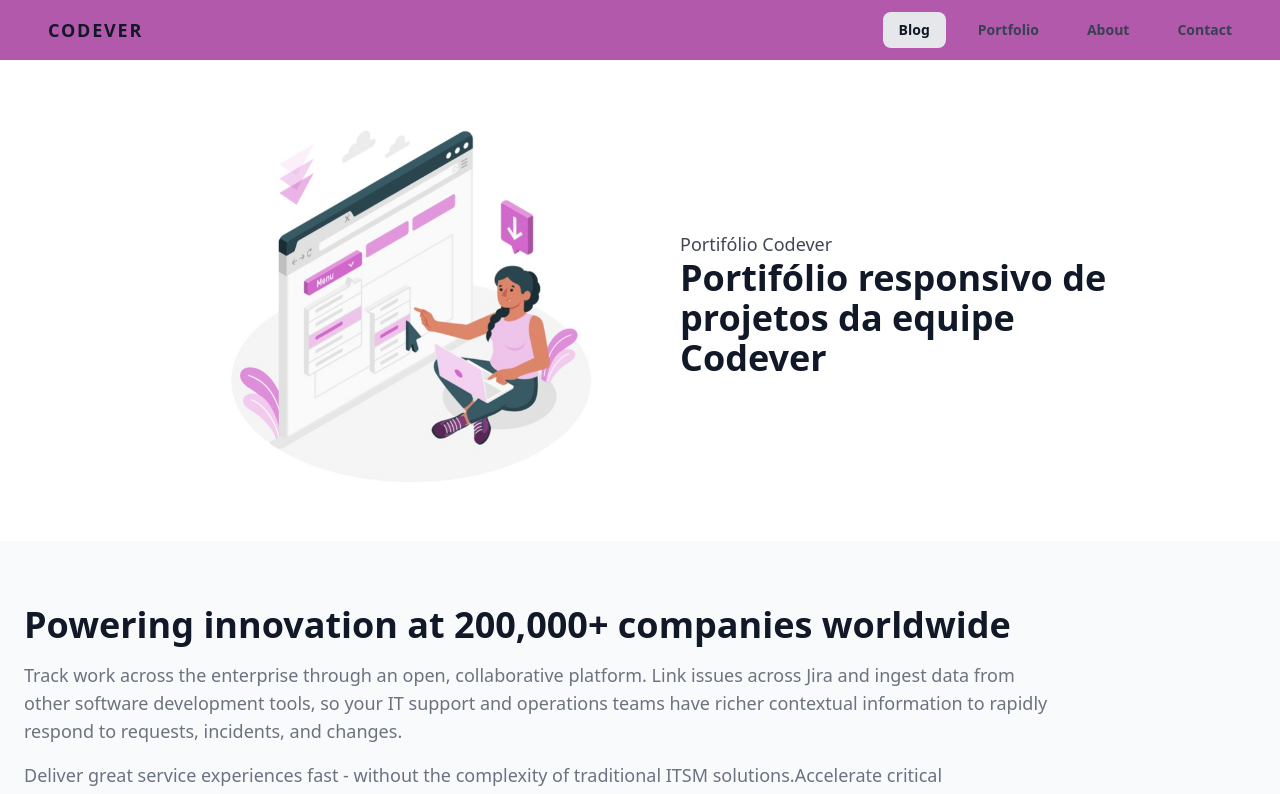
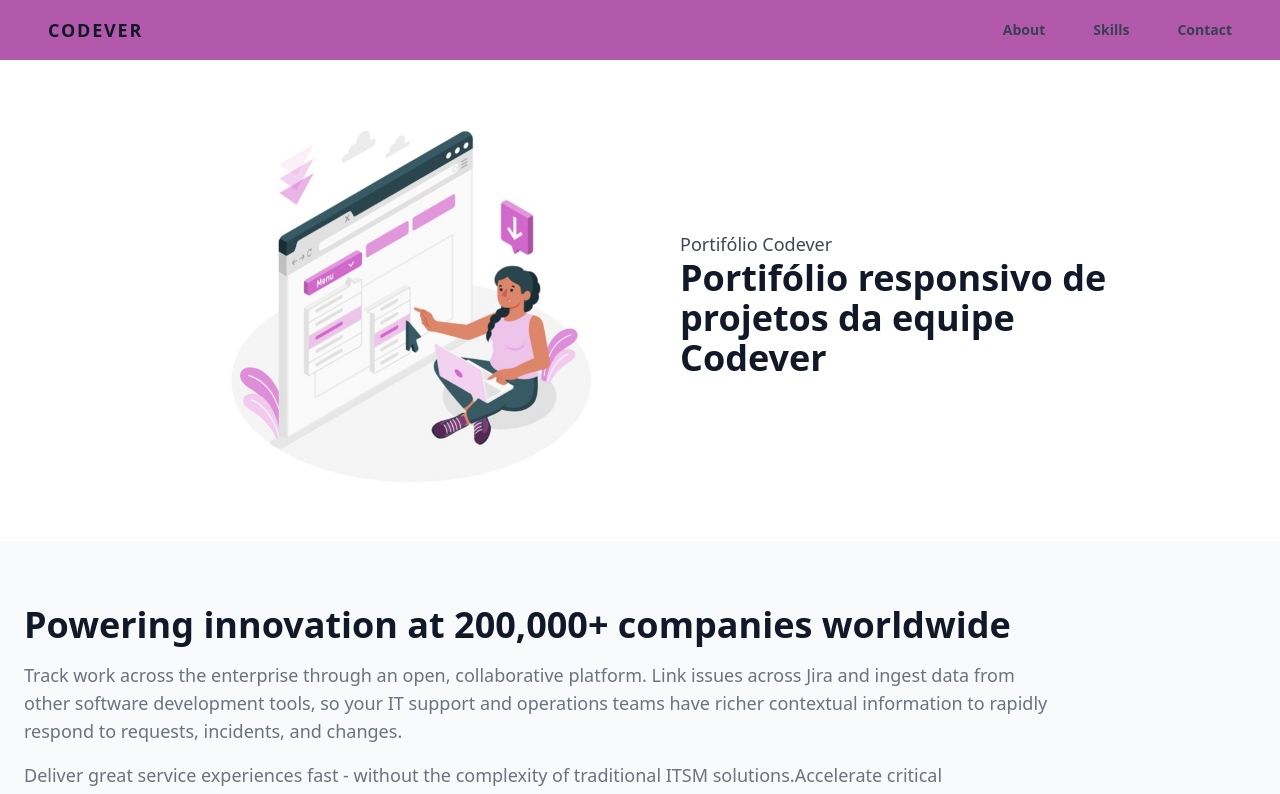
Before and after one commit to CodeverBrazil/codever-portifolio, a React (Vite) app: page / in a window 1280 px wide. Shown: the top 794 px of the page. Built offline with nearby package versions, Linux system fonts and the light colour scheme.

Commit message:
[11-08-2022] - Atualizar ancoras dos menus

```diff
--- a/src/components/pages/home.jsx
+++ b/src/components/pages/home.jsx
@@ -27,7 +27,8 @@ const Home = () => {
         </div>
       </div>
 
-      <div class="bg-gray-50 dark:bg-gray-900 dark:bg-gray-800">
+      {/* Sobre */}
+      <div class="bg-gray-50 dark:bg-gray-900 dark:bg-gray-800" id="about">
         <div class="py-8 px-4 mx-auto max-w-screen-xl lg:py-16 lg:px-6">
           <div class="max-w-screen-lg text-gray-500 sm:text-lg dark:text-gray-400">
             <h2 class="mb-4 text-4xl font-bold text-gray-900 dark:text-white">Powering innovation at <span class="font-extrabold">200,000+</span> companies worldwide</h2>
@@ -42,7 +43,7 @@ const Home = () => {
       </div>
 
       {/* Habilidades */}
-      <div class="grid grid-cols-1 md:grid-cols-2 lg:grid-cols-3 justify-center py-2 gap-x-8 mx-8 lg:mx-24 my-8">
+      <div class="grid grid-cols-1 md:grid-cols-2 lg:grid-cols-3 justify-center py-2 gap-x-8 mx-8 lg:mx-24 my-8" id="skills">
         {/* Card HTML */}
         <div class="py-4 px-8 bg-slate-100 shadow-lg rounded-lg my-10">
           <div class="flex justify-center md:justify-end -mt-16">
--- a/src/components/partials/header.jsx
+++ b/src/components/partials/header.jsx
@@ -16,10 +16,9 @@ const Header = () => {
         </div>
 
         <nav class="flex-col flex-grow pb-4 md:pb-0 hidden md:flex md:justify-end md:flex-row">
-          <a class="px-4 py-2 mt-2 text-sm font-semibold text-gray-900 bg-gray-200 rounded-lg dark-mode:bg-gray-700 dark-mode:hover:bg-gray-600 dark-mode:focus:bg-gray-600 dark-mode:focus:text-white dark-mode:hover:text-white dark-mode:text-gray-200 md:mt-0 hover:text-gray-900 focus:text-gray-900 hover:bg-gray-200 focus:bg-gray-200 focus:outline-none focus:shadow-outline" href="#">Blog</a>
-          <a class="px-4 py-2 mt-2 text-sm font-semibold bg-transparent rounded-lg dark-mode:bg-transparent dark-mode:hover:bg-gray-600 dark-mode:focus:bg-gray-600 dark-mode:focus:text-white dark-mode:hover:text-white dark-mode:text-gray-200 md:mt-0 md:ml-4 hover:text-gray-900 focus:text-gray-900 hover:bg-gray-200 focus:bg-gray-200 focus:outline-none focus:shadow-outline" href="#">Portfolio</a>
-          <a class="px-4 py-2 mt-2 text-sm font-semibold bg-transparent rounded-lg dark-mode:bg-transparent dark-mode:hover:bg-gray-600 dark-mode:focus:bg-gray-600 dark-mode:focus:text-white dark-mode:hover:text-white dark-mode:text-gray-200 md:mt-0 md:ml-4 hover:text-gray-900 focus:text-gray-900 hover:bg-gray-200 focus:bg-gray-200 focus:outline-none focus:shadow-outline" href="#">About</a>
-          <a class="px-4 py-2 mt-2 text-sm font-semibold bg-transparent rounded-lg dark-mode:bg-transparent dark-mode:hover:bg-gray-600 dark-mode:focus:bg-gray-600 dark-mode:focus:text-white dark-mode:hover:text-white dark-mode:text-gray-200 md:mt-0 md:ml-4 hover:text-gray-900 focus:text-gray-900 hover:bg-gray-200 focus:bg-gray-200 focus:outline-none focus:shadow-outline" href="#">Contact</a>
+          <a class="px-4 py-2 mt-2 text-sm font-semibold bg-transparent rounded-lg dark-mode:bg-transparent dark-mode:hover:bg-gray-600 dark-mode:focus:bg-gray-600 dark-mode:focus:text-white dark-mode:hover:text-white dark-mode:text-gray-200 md:mt-0 md:ml-4 hover:text-gray-900 focus:text-gray-900 hover:bg-gray-200 focus:bg-gray-200 focus:outline-none focus:shadow-outline" href="#about">About</a>
+          <a class="px-4 py-2 mt-2 text-sm font-semibold bg-transparent rounded-lg dark-mode:bg-transparent dark-mode:hover:bg-gray-600 dark-mode:focus:bg-gray-600 dark-mode:focus:text-white dark-mode:hover:text-white dark-mode:text-gray-200 md:mt-0 md:ml-4 hover:text-gray-900 focus:text-gray-900 hover:bg-gray-200 focus:bg-gray-200 focus:outline-none focus:shadow-outline" href="#skills">Skills</a>
+          <a class="px-4 py-2 mt-2 text-sm font-semibold bg-transparent rounded-lg dark-mode:bg-transparent dark-mode:hover:bg-gray-600 dark-mode:focus:bg-gray-600 dark-mode:focus:text-white dark-mode:hover:text-white dark-mode:text-gray-200 md:mt-0 md:ml-4 hover:text-gray-900 focus:text-gray-900 hover:bg-gray-200 focus:bg-gray-200 focus:outline-none focus:shadow-outline" href="#contact">Contact</a>
         </nav >
       </div>
     </header>
```
